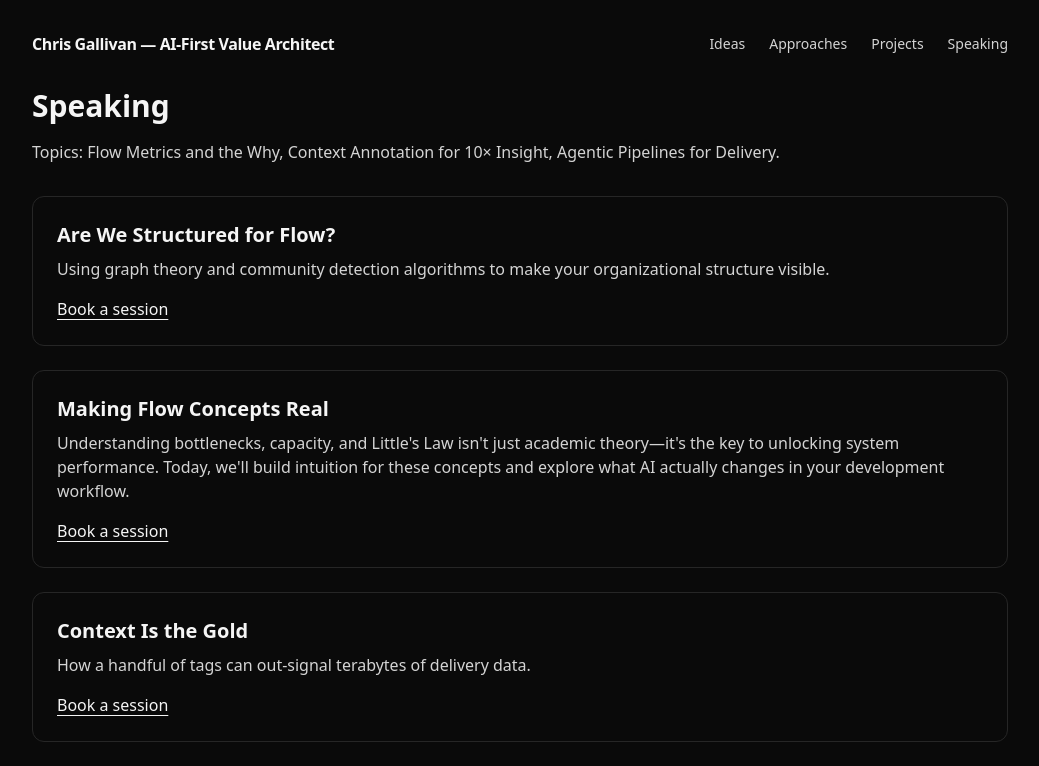
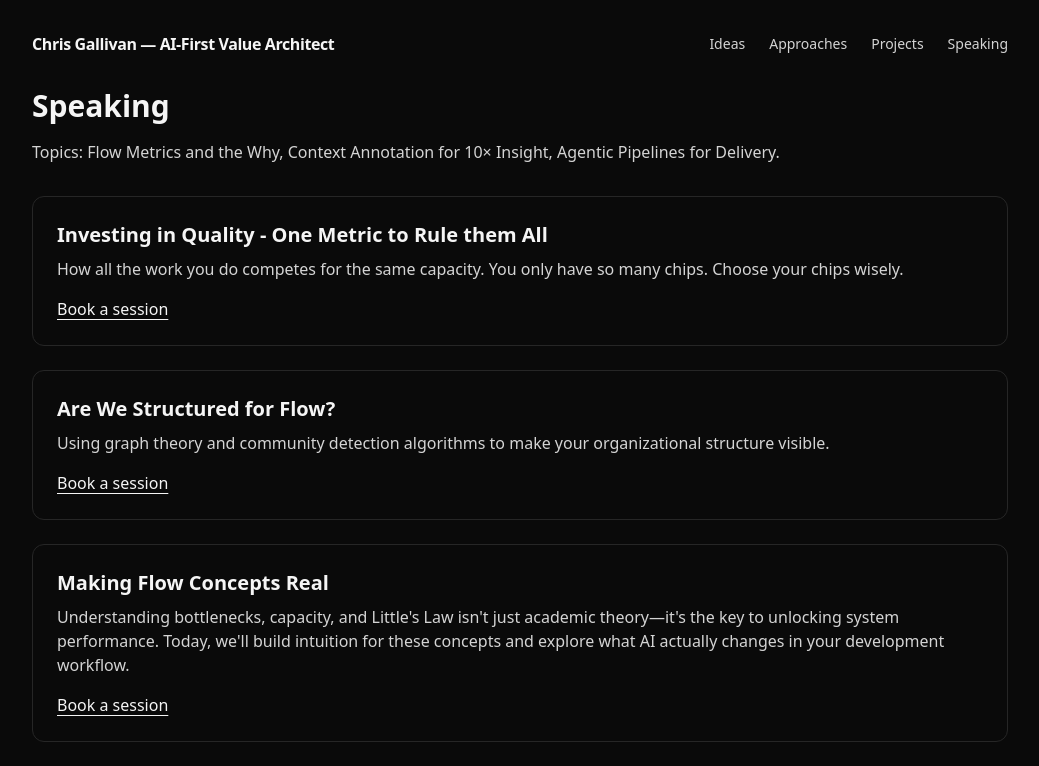
Before and after one commit to chrisgallivan123/mysite, a Next.js app: page /speaking in a window 1280 px wide. Shown: the top 766 px of the page, without its empty margins (120-1159 px from the left). Built offline with nearby package versions, Linux system fonts and the light colour scheme.

Commit message:
Add 'Investing in Quality' speaking session
- New talk on capacity allocation and prioritization
- One metric to rule them all approach
- Positioned as featured speaking session

```diff
--- a/app/speaking/page.tsx
+++ b/app/speaking/page.tsx
@@ -6,6 +6,11 @@ export default function Speaking() {
         Topics: Flow Metrics and the Why, Context Annotation for 10× Insight, Agentic Pipelines for Delivery.
       </p>
       <div className="mt-8 grid gap-6">
+        <div className="card">
+          <h3 className="text-xl font-semibold">Investing in Quality - One Metric to Rule them All</h3>
+          <p className="text-neutral-300 mt-2">How all the work you do competes for the same capacity. You only have so many chips. Choose your chips wisely.</p>
+          <a className="inline-block mt-4 underline underline-offset-4" href="https://calendly.com/">Book a session</a>
+        </div>
         <div className="card">
           <h3 className="text-xl font-semibold">Are We Structured for Flow?</h3>
           <p className="text-neutral-300 mt-2">Using graph theory and community detection algorithms to make your organizational structure visible.</p>
```
